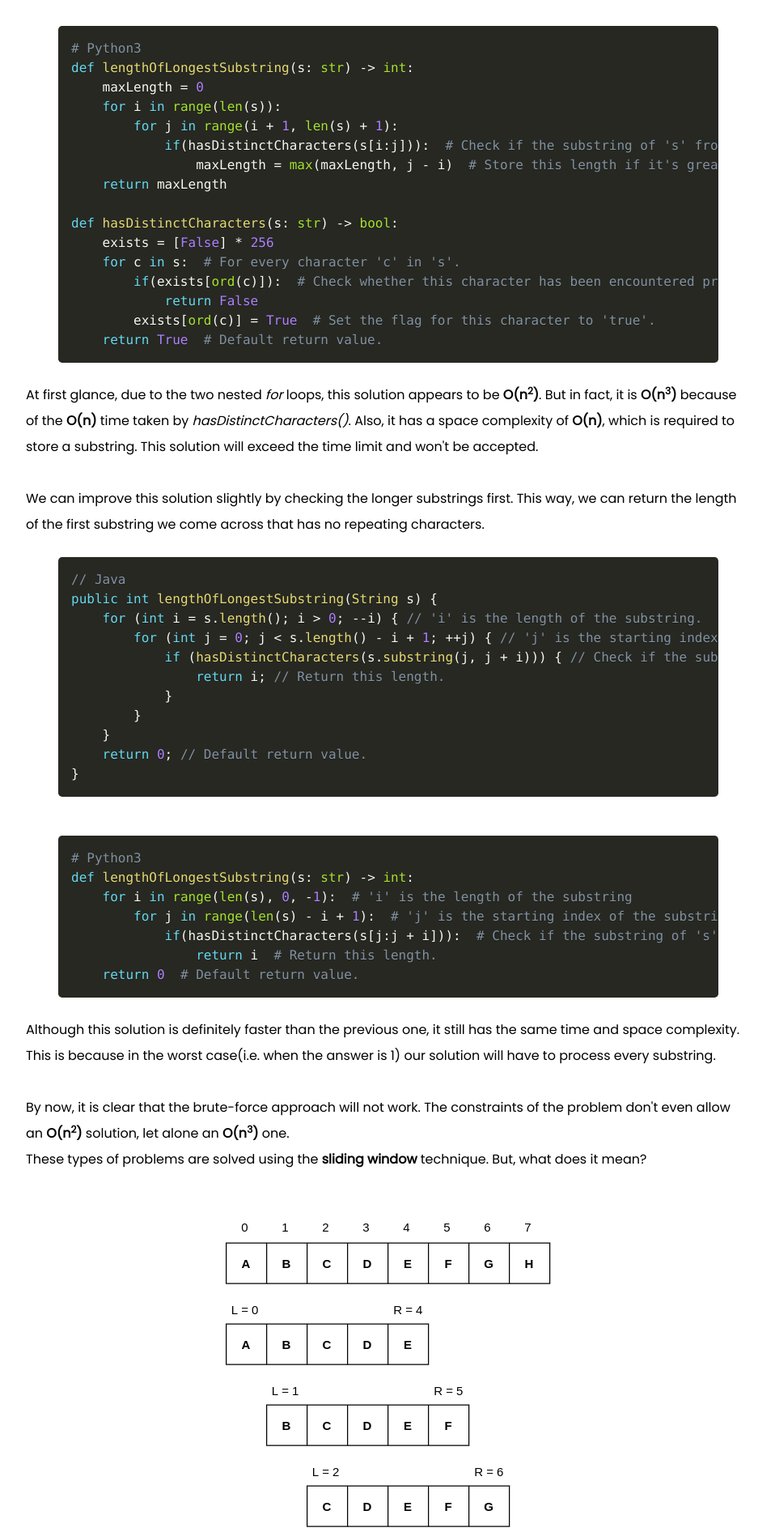
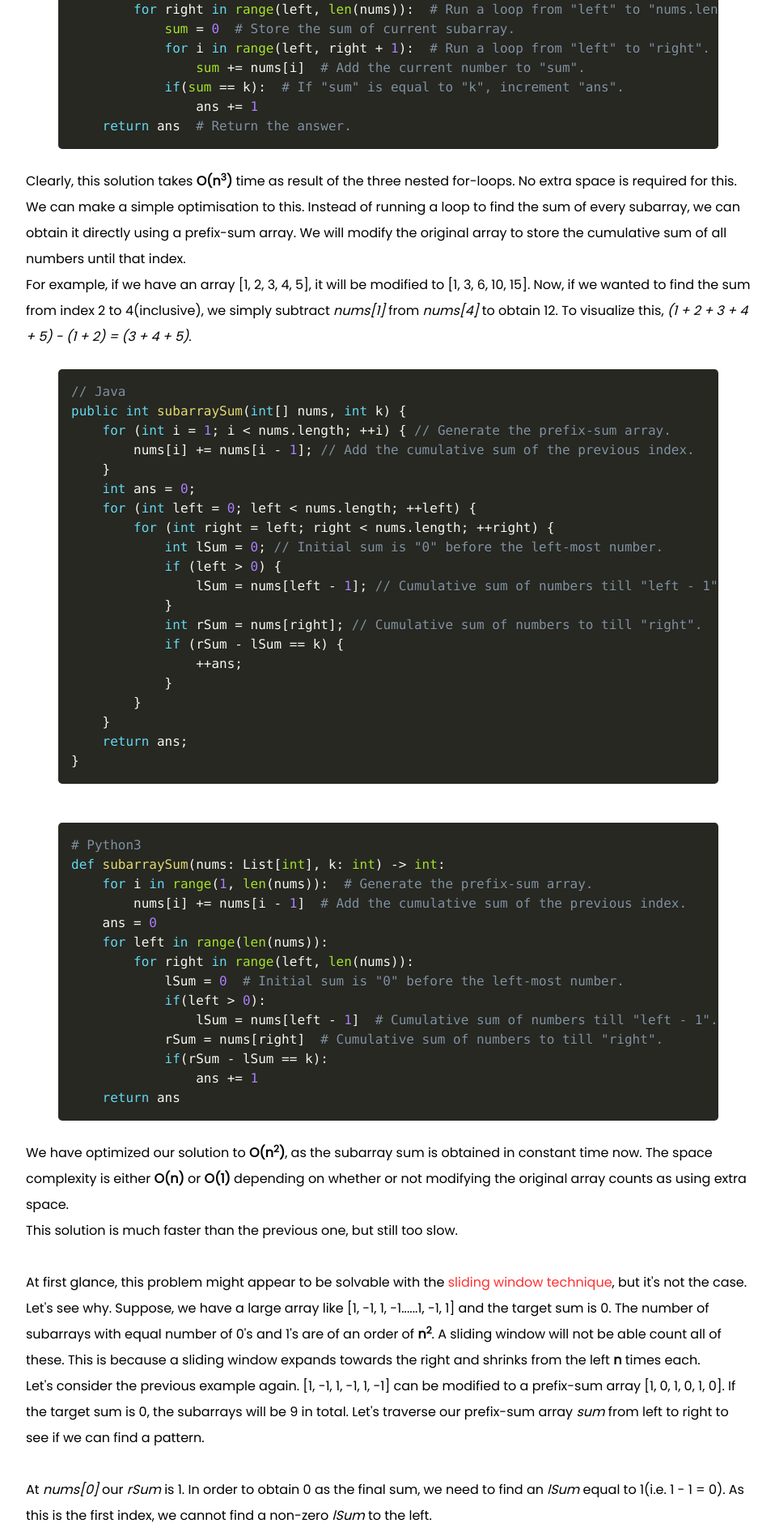
Before and after one commit to thesourceproject/thesourceproject.github.io, a Nuxt app: page /article/13-LeetCode-560-Subarray-Sum-Equals-K in a window 1280 px wide. Shown: the part 2200-4092 px from the top of the page at 81% size, without its empty margins (160-1118 px from the left). Built offline with nearby package versions, Linux system fonts and the light colour scheme; a web font is replaced by a local one.

Commit message:
completed article 13

```diff
--- a/pages/article/13-LeetCode-560-Subarray-Sum-Equals-K.vue
+++ b/pages/article/13-LeetCode-560-Subarray-Sum-Equals-K.vue
@@ -76,210 +76,178 @@
         before you continue.
       </p>
       <CodeSnippet
-        code="// Java
-public int lengthOfLongestSubstring(String s) {
-    int maxLength = 0;
-    for (int i = 0; i < s.length(); ++i) {
-        for (int j = i + 1; j < s.length() + 1; ++j) {
-            if (hasDistinctCharacters(s.substring(i, j))) { // Check if the substring of 's' from 'i' to 'j - 1' has distinct characters.
-                maxLength = Math.max(maxLength, j - i); // Store this length if it's greater than 'maxLength'.
+        code='// Java
+public int subarraySum(int[] nums, int k) {
+    int ans = 0; // Store the answer.
+    for (int left = 0; left < nums.length; ++left) { // Run a loop from "0" to "nums.length - 1" for the left-index.
+        for (int right = left; right < nums.length; ++right) { // Run a loop from "left" to "nums.length - 1" for the right-index.
+            int sum = 0; // Store the sum of current subarray.
+            for (int i = left; i <= right; ++i) { // Run a loop from "left" to "right".
+                sum += nums[i]; // Add the current number to "sum".
+            }
+            if (sum == k) { // If "sum" is equal to "k", increment "ans".
+                ++ans;
             }
         }
     }
-    return maxLength;
-}
-boolean hasDistinctCharacters(String s) {
-    boolean[] exists = new boolean[256];
-    for (int i = 0; i < s.length(); ++i) {
-        if (exists[s.charAt(i)]) { // Check whether this character has been encountered previously.
-            return false;
-        }
-        exists[s.charAt(i)] = true; // Set the flag for this character to 'true'.
-    }
-    return true; // Default return value.
-}"
+    return ans; // Return the answer.
+}'
         lang="language-java"
       />
       <CodeSnippet
-        code="# Python3
-def lengthOfLongestSubstring(s: str) -> int:
-    maxLength = 0
-    for i in range(len(s)):
-        for j in range(i + 1, len(s) + 1):
-            if(hasDistinctCharacters(s[i:j])):  # Check if the substring of 's' from 'i' to 'j - 1' has distinct characters.
-                maxLength = max(maxLength, j - i)  # Store this length if it's greater than 'maxLength'.
-    return maxLength
-
-def hasDistinctCharacters(s: str) -> bool:
-    exists = [False] * 256
-    for c in s:  # For every character 'c' in 's'.
-        if(exists[ord(c)]):  # Check whether this character has been encountered previously.
-            return False
-        exists[ord(c)] = True  # Set the flag for this character to 'true'.
-    return True  # Default return value."
+        code='# Python3
+def subarraySum(nums: List[int], k: int) -> int:
+    ans = 0  # Store the answer.
+    for left in range(len(nums)):  # Run a loop from "0" to "nums.length - 1" for the left-index.
+        for right in range(left, len(nums)):  # Run a loop from "left" to "nums.length - 1" for the right-index.
+            sum = 0  # Store the sum of current subarray.
+            for i in range(left, right + 1):  # Run a loop from "left" to "right".
+                sum += nums[i]  # Add the current number to "sum".
+            if(sum == k):  # If "sum" is equal to "k", increment "ans".
+                ans += 1
+    return ans  # Return the answer.'
         lang="language-python"
       />
       <p>
-        At first glance, due to the two nested <em>for</em> loops, this solution
-        appears to be <strong>O(n<sup>2</sup>)</strong>. But in fact, it is
-        <strong>O(n<sup>3</sup>)</strong> because of the
-        <strong>O(n)</strong> time taken by <em>hasDistinctCharacters()</em>.
-        Also, it has a space complexity of <strong>O(n)</strong>, which is
-        required to store a substring. This solution will exceed the time limit
-        and won't be accepted.<br /><br />
-        We can improve this solution slightly by checking the longer substrings
-        first. This way, we can return the length of the first substring we come
-        across that has no repeating characters.
+        Clearly, this solution takes <strong>O(n<sup>3</sup>)</strong> time as
+        result of the three nested for-loops. No extra space is required for
+        this.<br />
+        We can make a simple optimisation to this. Instead of running a loop to
+        find the sum of every subarray, we can obtain it directly using a
+        prefix-sum array. We will modify the original array to store the
+        cumulative sum of all numbers until that index.<br />
+        For example, if we have an array [1, 2, 3, 4, 5], it will be modified to
+        [1, 3, 6, 10, 15]. Now, if we wanted to find the sum from index 2 to
+        4(inclusive), we simply subtract
+        <em>nums[1]</em> from <em>nums[4]</em> to obtain 12. To visualize this,
+        <em>(1 + 2 + 3 + 4 + 5) - (1 + 2) = (3 + 4 + 5)</em>.
       </p>
       <CodeSnippet
-        code="// Java
-public int lengthOfLongestSubstring(String s) {
-    for (int i = s.length(); i > 0; --i) { // 'i' is the length of the substring.
-        for (int j = 0; j < s.length() - i + 1; ++j) { // 'j' is the starting index of the substring.
-            if (hasDistinctCharacters(s.substring(j, j + i))) { // Check if the substring of 's' from 'j' to 'j + i - 1' has distinct characters.
-                return i; // Return this length.
+        code='// Java
+public int subarraySum(int[] nums, int k) {
+    for (int i = 1; i < nums.length; ++i) { // Generate the prefix-sum array.
+        nums[i] += nums[i - 1]; // Add the cumulative sum of the previous index.
+    }
+    int ans = 0;
+    for (int left = 0; left < nums.length; ++left) {
+        for (int right = left; right < nums.length; ++right) {
+            int lSum = 0; // Initial sum is "0" before the left-most number.
+            if (left > 0) {
+                lSum = nums[left - 1]; // Cumulative sum of numbers till "left - 1".
+            }
+            int rSum = nums[right]; // Cumulative sum of numbers to till "right".
+            if (rSum - lSum == k) {
+                ++ans;
             }
         }
     }
-    return 0; // Default return value.
-}"
+    return ans;
+}'
         lang="language-java"
       />
       <CodeSnippet
-        code="# Python3
-def lengthOfLongestSubstring(s: str) -> int:
-    for i in range(len(s), 0, -1):  # 'i' is the length of the substring
-        for j in range(len(s) - i + 1):  # 'j' is the starting index of the substring
-            if(hasDistinctCharacters(s[j:j + i])):  # Check if the substring of 's' from 'j' to 'j + i - 1' has distinct characters.
-                return i  # Return this length.
-    return 0  # Default return value."
+        code='# Python3
+def subarraySum(nums: List[int], k: int) -> int:
+    for i in range(1, len(nums)):  # Generate the prefix-sum array.
+        nums[i] += nums[i - 1]  # Add the cumulative sum of the previous index.
+    ans = 0
+    for left in range(len(nums)):
+        for right in range(left, len(nums)):
+            lSum = 0  # Initial sum is "0" before the left-most number.
+            if(left > 0):
+                lSum = nums[left - 1]  # Cumulative sum of numbers till "left - 1".
+            rSum = nums[right]  # Cumulative sum of numbers to till "right".
+            if(rSum - lSum == k):
+                ans += 1
+    return ans'
         lang="language-python"
       />
       <p>
-        Although this solution is definitely faster than the previous one, it
-        still has the same time and space complexity. This is because in the
-        worst case(i.e. when the answer is 1) our solution will have to process
-        every substring.<br /><br />
-        By now, it is clear that the brute-force approach will not work. The
-        constraints of the problem don't even allow an
-        <strong>O(n<sup>2</sup>)</strong> solution, let alone an
-        <strong>O(n<sup>3</sup>)</strong> one.<br />
-        These types of problems are solved using the
-        <strong>sliding window</strong> technique. But, what does it mean?
-      </p>
-      <img
-        src="~/assets/images/article/11/competitive11-1.png"
-        alt="Sliding Window"
-        class="mx-auto mt-6 max-w-full"
-      />
-      <p class="mt-6">
-        In the diagram above, we can see a sliding window of size 5 moving
-        across the array(or string). A sliding window doesn't need to have a
-        constant size as long as <em>L</em> &lt;= <em>R</em>. A sliding window
-        expands towards the right and shrinks from the left while keeping track
-        of its contents in <strong>O(1)</strong> time. But how can this help us?
-      </p>
-      <img
-        src="~/assets/images/article/11/competitive11-2.png"
-        alt="Sliding Window For Longest Substring Without Repeating Characters"
-        class="mx-auto mt-6 max-w-full"
-      />
-      <p class="mt-6">
-        The approach seems to be simple enough. The only thing that remains is
-        the implementation and there are many ways to do that.<br /><br />
-        One way is to use an array to store the character counts of our window.
-        The maximum distance between <em>L</em> and <em>R</em> at any given time
-        will be the answer. We just have to make sure whenever we come across a
-        character present in our window, we have to keep removing characters
-        from the left until the repeated character is removed.
+        We have optimized our solution to <strong>O(n<sup>2</sup>)</strong>, as
+        the subarray sum is obtained in constant time now. The space complexity
+        is either <strong>O(n)</strong> or <strong>O(1)</strong> depending on
+        whether or not modifying the original array counts as using extra
+        space.<br />
+        This solution is much faster than the previous one, but still too
+        slow.<br /><br />
+        At first glance, this problem might appear to be solvable with the
+        <NuxtLink
+          class="text-text-3 hover:underline focus:underline focus:outline-none"
+          to="/article/11-LeetCode-3-Longest-Substring-Without-Repeating-Characters"
+          >sliding window technique</NuxtLink
+        >, but it's not the case. Let's see why. Suppose, we have a large array
+        like [1, -1, 1, -1......1, -1, 1] and the target sum is 0. The number of
+        subarrays with equal number of 0's and 1's are of an order of
+        <strong>n<sup>2</sup></strong
+        >. A sliding window will not be able count all of these. This is because
+        a sliding window expands towards the right and shrinks from the left
+        <strong>n</strong> times each.<br />
+        Let's consider the previous example again. [1, -1, 1, -1, 1, -1] can be
+        modified to a prefix-sum array [1, 0, 1, 0, 1, 0]. If the target sum is
+        0, the subarrays will be 9 in total. Let's traverse our prefix-sum array
+        <em>sum</em> from left to right to see if we can find a pattern.<br /><br />
+        At <em>nums[0]</em> our <em>rSum</em> is 1. In order to obtain 0 as the
+        final sum, we need to find an <em>lSum</em> equal to 1(i.e. 1 - 1 = 0).
+        As this is the first index, we cannot find a non-zero <em>lSum</em> to
+        the left.<br />
+        At <em>nums[1]</em> our <em>rSum</em> is 0. We need to find an
+        <em>lSum</em> equal to 0. This time, the <em>lSum</em> before the first
+        index(initial sum) is equal to zero. So, we have obtained 1 subarray so
+        far.<br />
+        At <em>nums[2]</em>, our <em>rSum</em> is 1. We have already encountered
+        a 1 before and can obtain another subarray, bringing our tally to 2.<br />
+        At <em>nums[3]</em>, our <em>rSum</em> is 0. We have encountered 0
+        twice(before the first index and at index-1) and can obtain 2 more
+        zero-sum subarrays.<br />
+        We repeat this process for the remaining elements to find a total of 9
+        subarrays.<br /><br />
+        We notice that if the target sum is <em>k</em>, for every cumulative sum
+        <em>rSum</em>, we need to find the total number of cumulative sums to
+        the left that are equal to <em>rSum - k</em> (since
+        <em>rSum - lSum = k</em>).<br />
+        Now, let's look at the code.
       </p>
       <CodeSnippet
-        code="// Java
-public int lengthOfLongestSubstring(String s) {
-    int ans = 0, l = 0, r = 0, count[] = new int[256]; // Create an array to store the count of characters.
-    while(r < s.length()) { // Stop at the last character.
-        char c = s.charAt(r);
-        while(count[c] > 0) { // Run loop if the character is present in the window.
-            --count[s.charAt(l)]; // Remove characters of the window from the left.
-            ++l;
-        }
-        ++count[c]; // Add this character to the window.
-        ++r;
-        ans = Math.max(ans, r - l); // Store the maximum size of the window till now.
+        code='// Java
+public int subarraySum(int[] nums, int k) {
+    for (int i = 1; i < nums.length; ++i) {
+        nums[i] += nums[i - 1];
+    }
+    Map<Integer, Integer> count = new HashMap<>(); // Maintain a count of each sum obtained so far.
+    count.put(0, 1); // Initial sum of "0" encountered once at the beginning.
+    int ans = 0;
+    for (int i = 0; i < nums.length; ++i) {
+        ans += count.getOrDefault(nums[i] - k, 0); // Add the count of "nums[i] - k" encountered till now.
+        count.put(nums[i], count.getOrDefault(nums[i], 0) + 1); // Increment the count of the current sum "nums[i]".
     }
     return ans;
-}"
+}'
         lang="language-java"
       />
       <CodeSnippet
-        code="# Python3
-def lengthOfLongestSubstring(self, s: str) -> int:
-    ans, l, r, count = 0, 0, 0, [0] * 256  # Create an array to store the count of characters.
-    while(r < len(s)):  # Stop at the last character.
-        c = ord(s[r])
-        while(count[c] > 0):  # Run loop if the character is present in the window.
-            count[ord(s[l])] -= 1  # Remove characters of the window from the left.
-            l += 1
-        count[c] += 1  # Add this character to the window.
-        r += 1
-        ans = max(ans, r - l)  # Store the maximum size of the window till now.
-    return ans"
+        code='# Python3
+def subarraySum(nums: List[int], k: int) -> int:
+    from collections import defaultdict  # Dictionary that returns a default value for non-existing keys.
+    for i in range(1, len(nums)):
+        nums[i] += nums[i - 1]
+    ans = 0
+    count = defaultdict(int)  # Maintain a count of each sum obtained so far. This "defaultdict" returns "0" by default.
+    count[0] = 1  # Initial sum of "0" encountered once at the beginning.
+    for i in range(len(nums)):
+        ans += count[nums[i] - k]  # Add the count of "nums[i] - k" encountered till now.
+        count[nums[i]] += 1  # Increment the count of the current sum "nums[i]".
+    return ans'
         lang="language-python"
       />
       <p>
-        This solution has both the optimal <strong>O(n)</strong> time and
-        <strong>O(1)</strong> space complexities. <br />
-        <strong>Note</strong> - The auxiliary space used is constant because our
-        <em>count</em> array has a fixed size that is known beforehand.<br /><br />
-        It is impossible to go faster or be more efficient than this, but there
-        is a tiny optimization that we can make. Notice that we don't need to
-        store the count of characters as we can only have at most one of each
-        type in our window. Instead, we can use an array to store the last
-        position of a character. How will this help us? Well, upon encountering
-        a repeated character, we can directly skip over to its previous
-        position.
-      </p>
-      <CodeSnippet
-        code="// Java
-public int lengthOfLongestSubstring(String s) {
-    int ans = 0, l = 0, r = 0, pos[] = new int[256];
-    for(int i = 0; i < 256; ++i) {
-        pos[i] = -1; // '-1' indicates that character has not been found yet.
-    }
-    while(r < s.length()) {
-        char c = s.charAt(r);
-        l = Math.max(l, pos[c] + 1); // 'l' should not change if 'pos[c]' is outside the window.
-        pos[c] = r; // Store the current position of this character.
-        ++r;
-        ans = Math.max(ans, r - l);
-    }
-    return ans;
-}"
-        lang="language-java"
-      />
-      <CodeSnippet
-        code="# Python3
-def lengthOfLongestSubstring(self, s: str) -> int:
-    ans, l, r, pos = 0, 0, 0, [-1] * 256  # '-1' indicates that character has not been found yet.
-    while(r < len(s)):
-        c = ord(s[r])
-        l = max(l, pos[c] + 1)  # 'l' should not change if 'pos[c]' is outside the window.
-        pos[c] = r  # Store the current position of this character.
-        r += 1
-        ans = max(ans, r - l)
-    return ans"
-        lang="language-python"
-      />
-      <p>
-        This solution is slightly faster than the previous one, though it has
-        the same worst-case time and space complexities.<br /><br />
-        We have discussed a few of the many possible approaches to this problem.
-        One thing to remember is that you should always consider the sliding
-        window technique when facing problems similar to this one. It is
-        commonly used when you are looking for a range in an array or string
-        while following some conditions.<br /><br />
-        Now try to come up with your own methods to solve this problem and keep
-        on practicing.
+        This solution has the optimal <strong>O(n)</strong> time complexity. It
+        also uses <strong>O(n)</strong> extra space for the
+        <em>count</em> map/dictionary.<br />
+        The problem turned out to be much simpler than it looked. We simply
+        started from the brute-force technique and optimized it little by little
+        by observing patterns.<br /><br />
+        Hooray! You've solved a medium-level problem. But don't stop here and
+        try some more problems.
       </p>
     </article>
   </main>
--- a/pages/find.vue
+++ b/pages/find.vue
@@ -82,7 +82,7 @@ export default {
           date: "19 Apr '21",
           readTime: "10 min read",
           fragment:
-            "Given an array of integers nums and an integer k, return the total number of continuous subarrays whose sum equals to k...",
+            "Check out this problem on LeetCode. Given an array of integers nums and an integer k, return the total number of continuous subarrays whose sum equals to k...",
           tags: [
             "competitive",
             "data",
```
